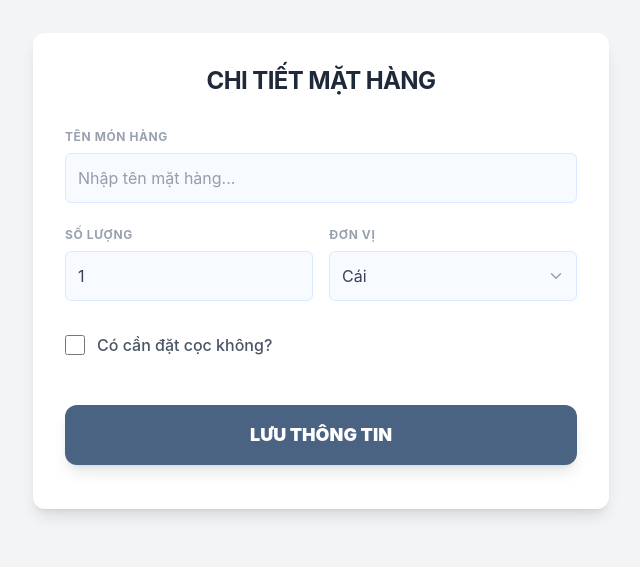
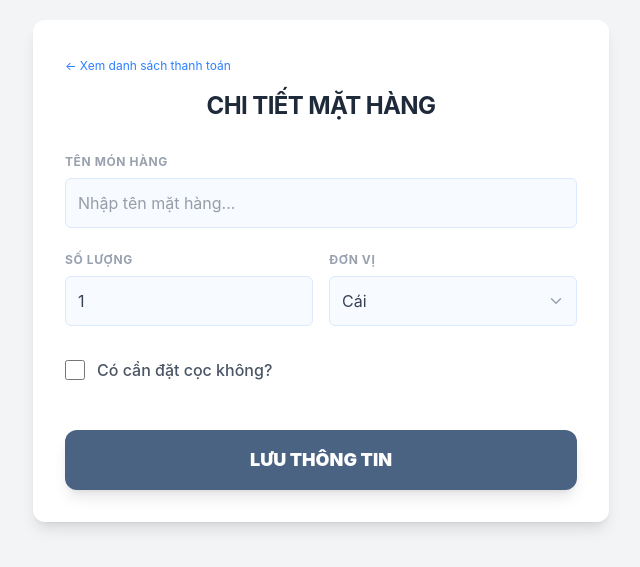
Before and after one commit to ViMinhThang/invoice-manegement, a React (Vite) app in the folder invoince-frontend/: page / in a window 1280 px wide. Shown: the part 129-696 px from the top of the page, without its empty margins (319-959 px from the left). Built offline with nearby package versions, Linux system fonts and the light colour scheme.

Commit message:
code payments

```diff
--- a/invoince-frontend/package.json
+++ b/invoince-frontend/package.json
@@ -10,13 +10,11 @@
     "preview": "vite preview"
   },
   "dependencies": {
-<<<<<<< HEAD
-=======
     "@tailwindcss/vite": "^4.2.2",
->>>>>>> 54f7b8f47723138e585efef056a642bc5f50ae23
     "lucide-react": "^1.7.0",
     "react": "^19.2.4",
-    "react-dom": "^19.2.4"
+    "react-dom": "^19.2.4",
+    "react-router-dom": "^7.14.0"
   },
   "devDependencies": {
     "@eslint/js": "^9.39.4",
--- a/invoince-frontend/src/App.tsx
+++ b/invoince-frontend/src/App.tsx
@@ -1,18 +1,25 @@
-import { useState } from 'react'
-import reactLogo from './assets/react.svg'
-import viteLogo from './assets/vite.svg'
-import heroImg from './assets/hero.png'
-import './App.css'
-import ItemDetailsForm from './form_checkout/checkout'
+import React from 'react';
+import { BrowserRouter as Router, Routes, Route, Navigate } from 'react-router-dom';
+import ItemDetailsForm from './form_checkout/checkout';
+import PaymentQueue from './Confirm_Payment/confirm_payment';
+
+const Dashboard = () => <div className="p-8">Dashboard Page</div>;
 
 function App() {
-  const [count, setCount] = useState(0)
+  return (
+    <Router>
+      <Routes>
+        {/* Route mặc định hướng về trang Payment Queue */}
+        <Route path="/" element={<ItemDetailsForm/>} />
 
- return (
-  <>
-  <ItemDetailsForm/>
-  </>
- )
+        <Route path="/payments" element={<PaymentQueue />} />
+
+        <Route path="/dashboard" element={<Dashboard />} />
+
+        <Route path="*" element={<div className="p-8">404 - Page Not Found</div>} />
+      </Routes>
+    </Router>
+  );
 }
 
-export default App
+export default App;
--- a/invoince-frontend/src/form_checkout/checkout.tsx
+++ b/invoince-frontend/src/form_checkout/checkout.tsx
@@ -1,25 +1,44 @@
 import React, { useState } from 'react';
 import { ChevronDown } from 'lucide-react';
+import { useNavigate } from 'react-router-dom'; // 1. Import useNavigate
 
 const ItemDetailsForm = () => {
+  const navigate = useNavigate(); // 2. Khởi tạo navigate
   const [itemName, setItemName] = useState('');
-  const [quantity, setQuantity] = useState(1); // Mặc định là 1 cho hợp lý
+  const [quantity, setQuantity] = useState(1);
   const [unit, setUnit] = useState('Cái');
   const [needsDeposit, setNeedsDeposit] = useState(false);
 
   const handleSave = () => {
     // Kiểm tra nhanh phía Frontend
+    if (!itemName) {
+      alert("Vui lòng nhập tên mặt hàng!");
+      return;
+    }
     if (quantity <= 0) {
       alert("Số lượng phải lớn hơn 0!");
       return;
     }
 
+    // Giả lập lưu dữ liệu thành công
+    console.log("Đã lưu:", { itemName, quantity, unit, needsDeposit });
 
+    // 3. Điều hướng sang trang /payments
+    navigate('/payments');
   };
 
   return (
     <div className="min-h-screen bg-gray-100 flex items-center justify-center p-4">
       <div className="max-w-xl w-full p-8 bg-white rounded-xl shadow-lg font-sans text-gray-700">
+
+        {/* Nút quay lại nhanh (Optional) */}
+        <button
+          onClick={() => navigate('/payments')}
+          className="mb-4 text-xs text-blue-500 hover:underline"
+        >
+          &larr; Xem danh sách thanh toán
+        </button>
+
         <h2 className="text-2xl font-bold text-gray-800 mb-8 text-center uppercase tracking-tight">
           Chi tiết mặt hàng
         </h2>
@@ -47,12 +66,11 @@ const ItemDetailsForm = () => {
               </label>
               <input
                 type="number"
-                min="1" // Ràng buộc HTML cơ bản cho số dương
+                min="1"
                 className="w-full p-3 bg-blue-50/50 border border-blue-100 rounded-md focus:outline-none focus:ring-2 focus:ring-blue-400 transition-all text-gray-700"
                 value={quantity}
                 onChange={(e) => {
                   const val = Number(e.target.value);
-                  // Chỉ set giá trị nếu nó >= 0 (hoặc xử lý theo logic của bạn)
                   setQuantity(val < 0 ? 0 : val);
                 }}
               />
@@ -92,7 +110,7 @@ const ItemDetailsForm = () => {
             </label>
           </div>
 
-          {/* AC3: Nút Lưu to và ở giữa */}
+          {/* AC3: Nút Lưu */}
           <div className="pt-4">
             <button
               onClick={handleSave}
@@ -101,9 +119,6 @@ const ItemDetailsForm = () => {
             >
               LƯU THÔNG TIN
             </button>
-            <p className="text-center text-[10px] text-gray-400 mt-3 uppercase tracking-widest">
-
-            </p>
           </div>
         </div>
       </div>
```
Also changed, not shown: 1 other file (tests, documents, lock files or other folders).
